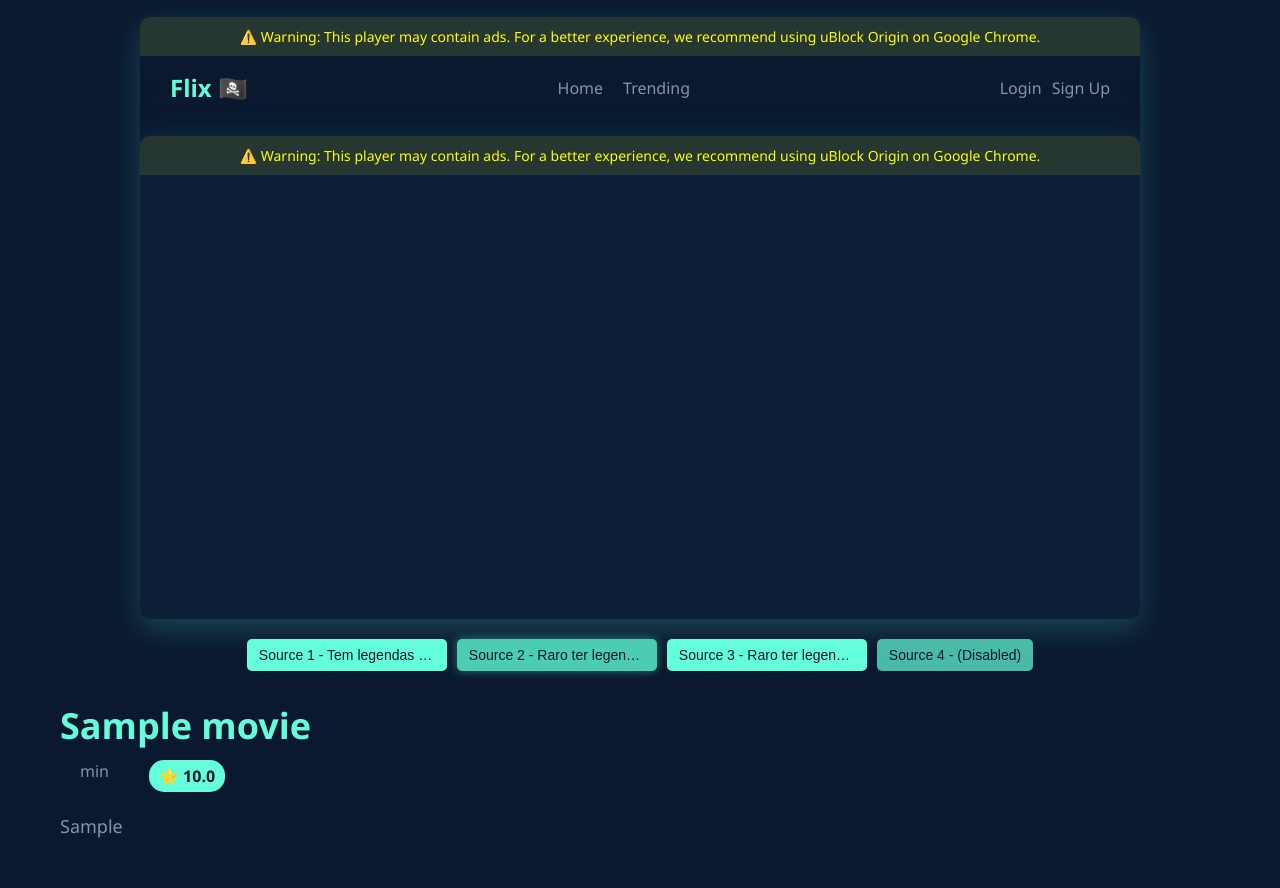
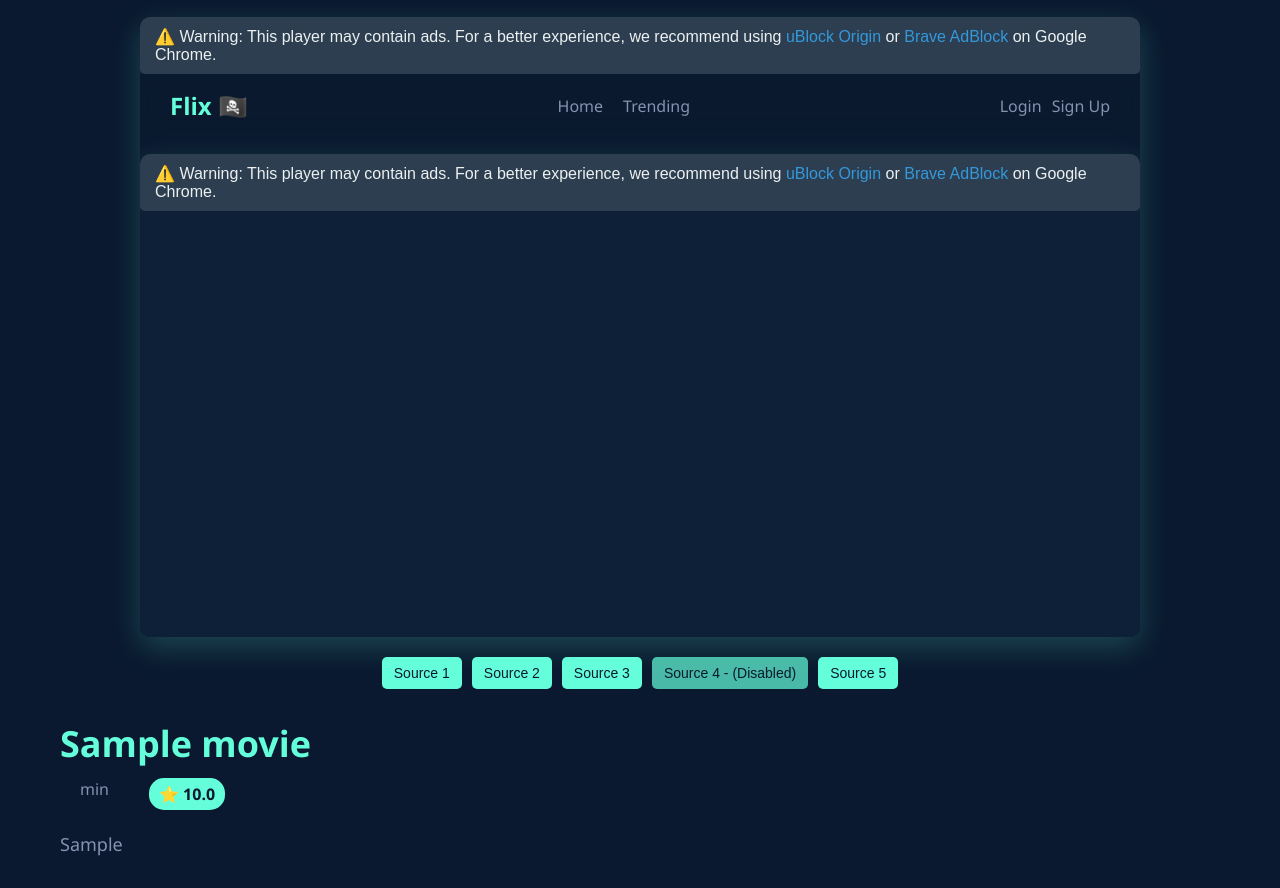
Before and after one commit to nuno5645/torrent_api, a Django app: template torrent_indexer/torrents/templates/stream.html in a window 1280 px wide. Shown: the part 63-951 px from the top of the page. Before the commit the page ends 901 px from the top, so only its background shows below. Run offline with Django 4.2, Linux system fonts and the light colour scheme; tables that the repository leaves empty hold one stand-in row (values such as "Sample post"); the template is opened without the code that fills it: values that come from a table or form of the project are taken from there, most other values are stand-ins (such as "Sample title", 1, 10 or a date in 2020); some libraries are stand-ins or nearby versions.

Commit message:
new update with new source

```diff
--- a/torrent_indexer/torrents/templates/movie_detail_v2.html
+++ b/torrent_indexer/torrents/templates/movie_detail_v2.html
@@ -447,6 +447,7 @@
 
             watchButton.addEventListener('click', function() {
                 const movieTitle = "{{ movie.title }} ({{ movie.release_date|slice:':4' }})";
+                const imdb_id = "{{ movie.imdb_id }}";
                 const csrfToken = this.getAttribute('data-csrf-token');
 
                 // Start button animation
@@ -462,7 +463,7 @@
                         'Content-Type': 'application/x-www-form-urlencoded',
                         'X-CSRFToken': csrfToken
                     },
-                    body: `movie_title=${encodeURIComponent(movieTitle)}`
+                    body: `movie_title=${encodeURIComponent(movieTitle)}&imdb_id=${encodeURIComponent(imdb_id)}`
                 })
                 .then(response => {
                     return response.json();
--- a/torrent_indexer/torrents/templates/stream.html
+++ b/torrent_indexer/torrents/templates/stream.html
@@ -119,12 +119,20 @@
         }
 
         .ad-warning {
-            background-color: rgba(255, 255, 0, 0.1);
-            color: #ffff00;
-            padding: 10px;
-            text-align: center;
-            font-size: 14px;
-            border-radius: 5px 5px 0 0;
+            background-color: #2c3e50;
+            color: #ecf0f1;
+            padding: 10px 15px;
+            border-radius: 5px;
+            font-family: Arial, sans-serif;
+        }
+        .ad-warning a {
+            color: #3498db;
+            text-decoration: none;
+            transition: color 0.3s ease;
+        }
+        .ad-warning a:hover {
+            color: #2ecc71;
+            text-decoration: underline;
         }
 
         .iframe-container {
@@ -262,7 +270,7 @@
     <main>
         <div class="video-wrapper">
             <div class="ad-warning">
-                <p>⚠️ Warning: This player may contain ads. For a better experience, we recommend using uBlock Origin on Google Chrome.</p>
+                <p>⚠️ Warning: This player may contain ads. For a better experience, we recommend using <a href="https://chromewebstore.google.com/detail/ublock-origin/cjpalhdlnbpafiamejdnhcphjbkeiagm" target="_blank" rel="noopener noreferrer">uBlock Origin</a> or <a href="https://chromewebstore.google.com/detail/bkkbcggnhapdmkeljlodobbkopceiche/privacy" target="_blank" rel="noopener noreferrer">Brave AdBlock</a> on Google Chrome.</p>
             </div>
             <div class="iframe-container" id="iframe-container">
                 <iframe
@@ -272,7 +280,7 @@
                     frameborder="0"
                     marginwidth="0"
                     allowfullscreen="yes"
-                    src="{{ vidsrc_url_2 }}"
+                    src="{{ warezcdn_url }}"
                     allow="autoplay; fullscreen"
                     style="width: 100%; height: 100%; overflow: hidden;"
                     referrerpolicy="no-referrer-when-downgrade">
@@ -280,10 +288,11 @@
             </div>
         </div>
         <div class="button-container">
-            <button id="vidsrc-xyz-button" class="source-button">Source 1 - Tem legendas em PT-PT</button>
-            <button id="vidsrc-button" class="source-button active">Source 2 - Raro ter legendas em PT-PT</button>
-            <button id="movieapi-button" class="source-button">Source 3 - Raro ter legendas em PT-PT</button>
+            <button id="vidsrc-xyz-button" class="source-button">Source 1</button>
+            <button id="vidsrc-button" class="source-button">Source 2</button>
+            <button id="movieapi-button" class="source-button">Source 3</button>
             <button id="multiembed-button" class="source-button" disabled>Source 4 - (Disabled)</button>
+            <button id="warezcdn-button" class="source-button">Source 5</button>
         </div>
 
         <div class="movie-info">
@@ -323,6 +332,7 @@
             'vidsrc-button': "{{ vidsrc_url }}",
             'movieapi-button': "{{ movieapi_url }}",
             'vidsrc-xyz-button': "{{ vidsrc_url_2 }}",
+            'warezcdn-button': "{{ warezcdn_url }}",
             // Remove the multiembed-button from the sources object
         };
 
```
Also changed, not shown: torrent_indexer/torrents/views.py (+13 -2 lines).
